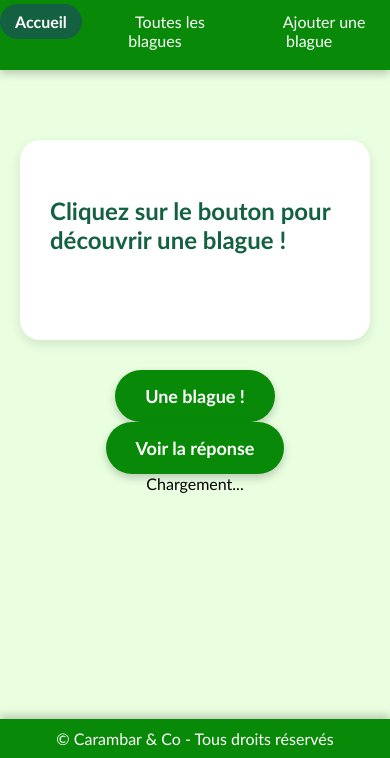
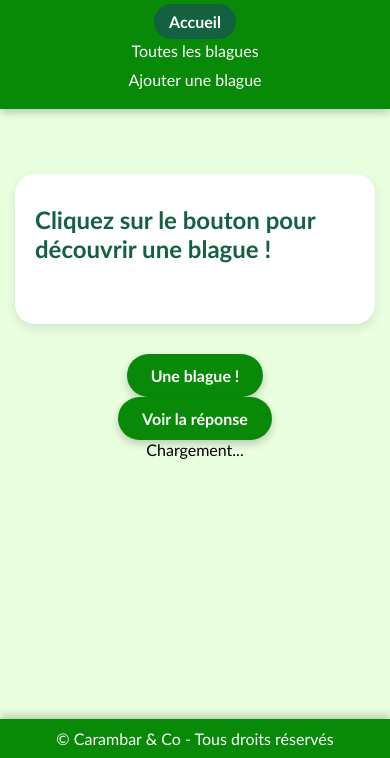
Before and after one commit to gastsar/simplon-front, a plain HTML site: page index.html in a window 390 px wide. Shown: the part 86-844 px from the top of the page. Drawn offline with Linux system fonts and the light colour scheme; a script that the page names is missing.

Commit message:
Style css  responsive

```diff
--- a/styles.css
+++ b/styles.css
@@ -289,3 +289,35 @@ footer {
   }
 }
 /* Fin Styles pour le formulaire de soumission de blague */
+
+/* Début styles @media pour les écrans plus petits */
+@media (max-width: 768px) {
+  nav ul {
+    flex-direction: column;
+    gap: 5px;
+  }
+
+  .container {
+    padding: 15px;
+  }
+
+  .joke-container {
+    padding: 20px;
+    min-height: 150px;
+  }
+
+  .joke-question {
+    font-size: 20px;
+  }
+
+  .joke-answer {
+    font-size: 18px;
+  }
+
+  .btn {
+    padding: 12px 24px;
+    font-size: 16px;
+  }
+}
+
+/* Fin styles @media pour les écrans plus petits */
```
